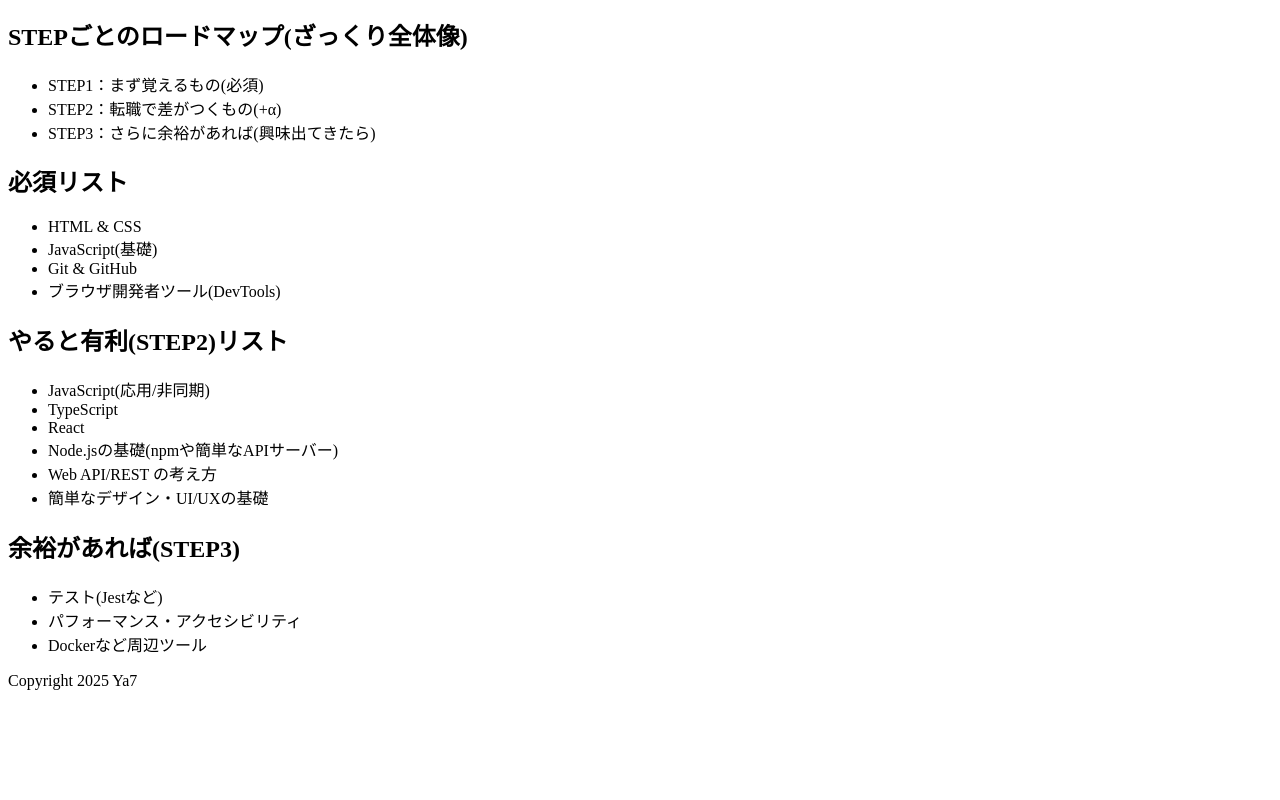
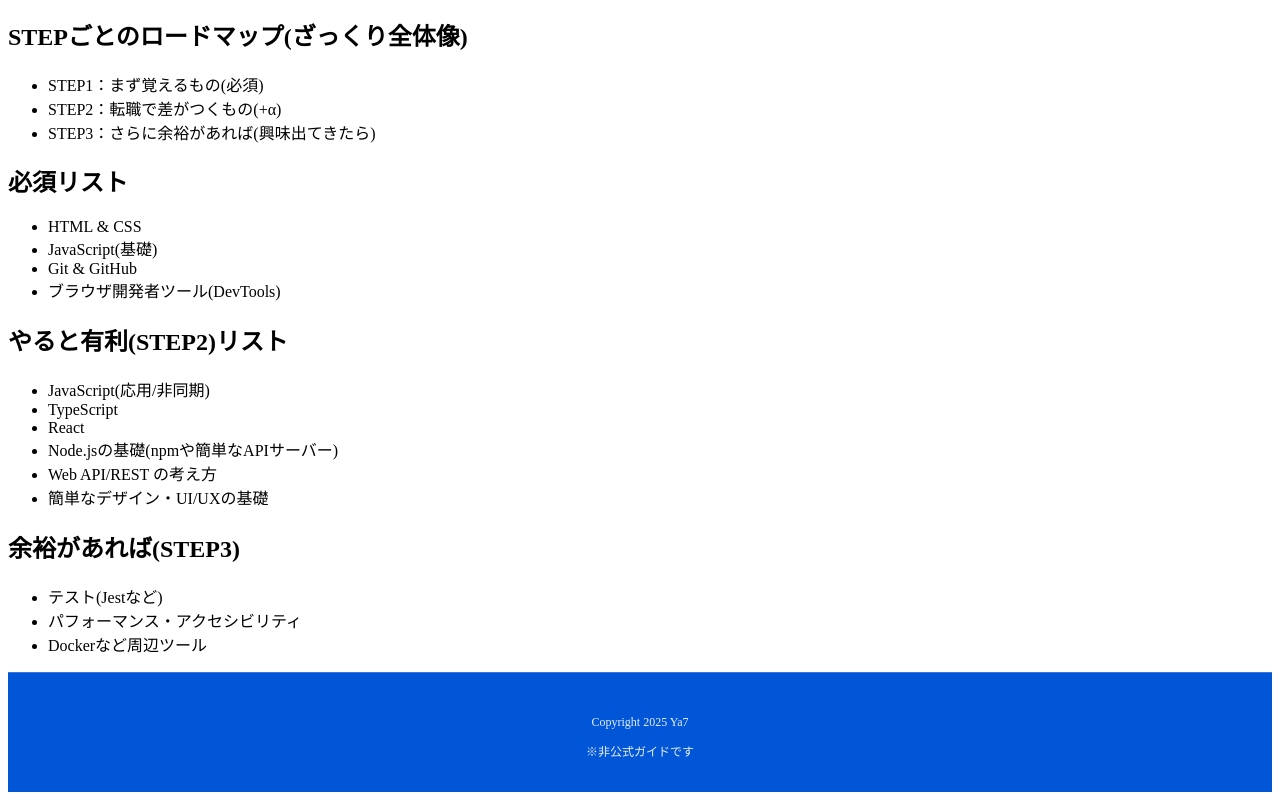
Before and after one commit to ya7yuki/HTML-CSS, a plain HTML site: page index.html in a window 1280 px wide. Shown: the part 494-1294 px from the top of the page. Before the commit the page ends 1200 px from the top, so only its background shows below. Drawn offline with Linux system fonts and the light colour scheme.

Commit message:
フッターデザイン作成

```diff
--- a/assets/css/style.css
+++ b/assets/css/style.css
@@ -24,6 +24,17 @@ header {
     font-size: 22px;
     line-height: 33px;
 }
+
+footer {
+    background-color: #0056d6;
+    color: rgba(255, 255, 255, 0.9);
+    text-align: center;
+    padding-top: 30px;
+    padding-bottom: 20px;
+    font-size: 12px;
+    border-top: 1px solid rgba(255, 255, 255, 0.2);
+    width: 100%;
+}
 /* body {
     background-color: white;
 }
--- a/components/footer.html
+++ b/components/footer.html
@@ -1,4 +1,7 @@
 <!-- 共通フッター用HTML -->
 <footer>
-    <p>Copyright 2025 Ya7</p>
+    <section class="footer-section">
+        <p class="copyright">Copyright 2025 Ya7</p>
+        <p class="footer-message">※非公式ガイドです</p>
+    </section>
 </footer>
```
